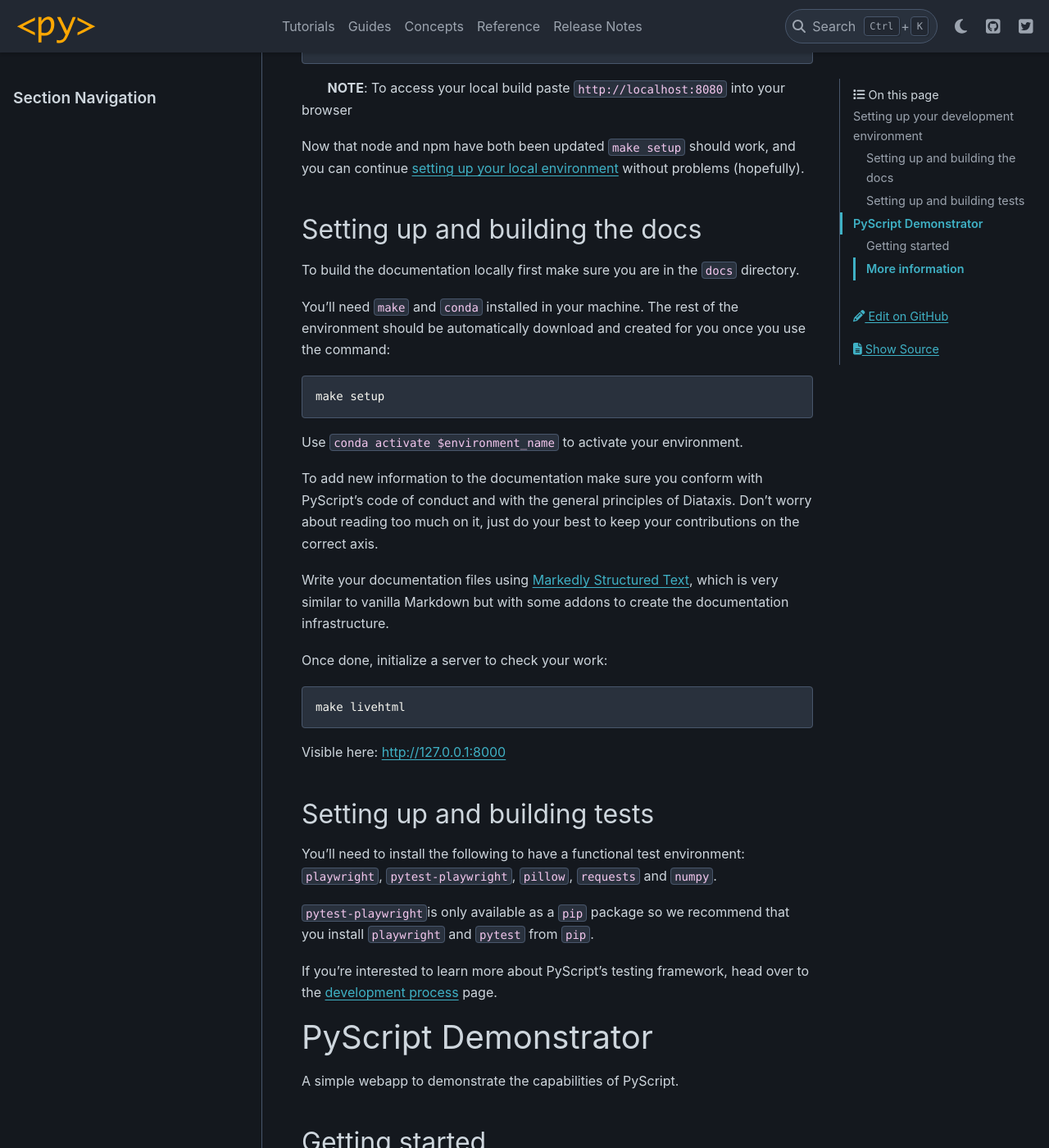
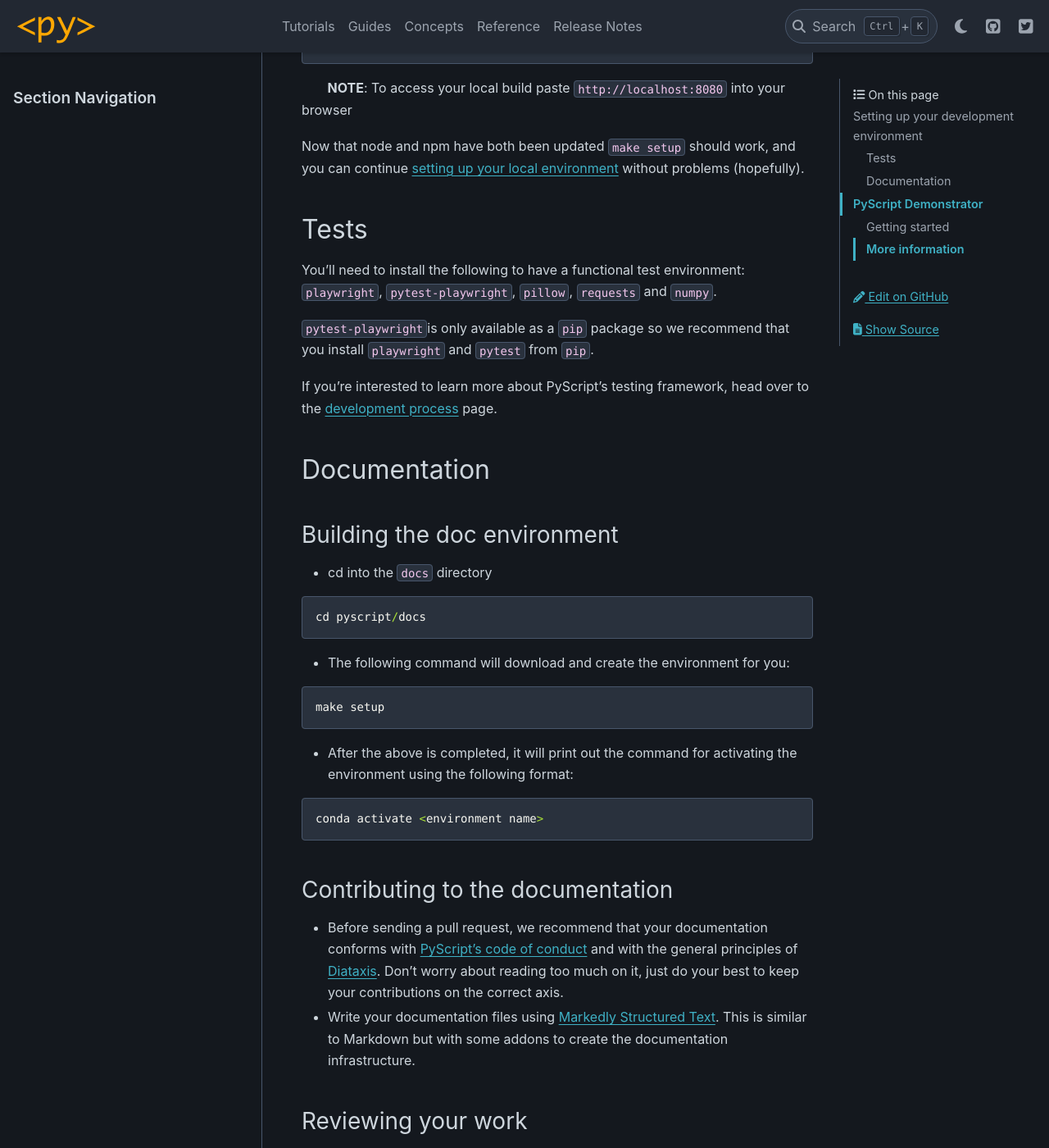
Before and after one commit to pyscript/pyscript, a Sphinx documentation site: the page built from docs/development/setting-up-environment.md, in a window 1280 px wide and 1400 px high, scrolled down 1054 px. Shown: the whole window at 82% size. Built offline with Sphinx 7.4.7 and the PyData theme 0.15.4, drawn with Linux system fonts in a browser that asks for light colours; some of the changed text lies outside the part shown.

Commit message:
Updated the instructions for setting up the documentation environment to be clearer

````diff
--- a/docs/development/setting-up-environment.md
+++ b/docs/development/setting-up-environment.md
@@ -43,38 +43,62 @@
 
 Now that node and npm have both been updated `make setup` should work, and you can continue [setting up your local environment](setting-up-environment.md) without problems (hopefully).
 
-
-## Setting up and building the docs
-
-To build the documentation locally first make sure you are in the `docs` directory.
-
-You'll need `make` and `conda` installed in your machine. The rest of the environment should be automatically download and created for you once you use the command:
-
-```
-make setup
-```
-
-Use `conda activate $environment_name` to activate your environment.
-
-To add new information to the documentation make sure you conform with PyScript's code of conduct and with the general principles of Diataxis. Don't worry about reading too much on it, just do your best to keep your contributions on the correct axis.
-
-Write your documentation files using [Markedly Structured Text](https://myst-parser.readthedocs.io/en/latest/syntax/optional.html), which is very similar to vanilla Markdown but with some addons to create the documentation infrastructure.
-
-Once done, initialize a server to check your work:
-
-```
-make livehtml
-```
-
-Visible here: [http://127.0.0.1:8000](http://127.0.0.1:8000)
-
-## Setting up and building tests
+## Tests
 
 You'll need to install the following to have a functional test environment: `playwright`, `pytest-playwright`, `pillow`, `requests` and `numpy`.
 
 `pytest-playwright`is only available as a `pip` package so we recommend that you install `playwright` and `pytest` from `pip`.
 
 If you're interested to learn more about PyScript's testing framework, head over to the [development process](developing.md) page.
+
+## Documentation
+
+### Building the doc environment
+
+* cd into the `docs` directory
+
+```
+cd pyscript/docs
+```
+
+* The following command will download and create the environment for you:
+
+```
+make setup
+```
+
+* After the above is completed, it will print out the command for activating the environment using the following format:
+
+```
+conda activate <environment name>
+```
+
+### Contributing to the documentation
+
+* Before sending a pull request, we recommend that your documentation conforms with [PyScript's code of conduct](https://github.com/pyscript/governance/blob/main/CODE-OF-CONDUCT.md) and with the general principles of [Diataxis](https://diataxis.fr/). Don't worry about reading too much on it, just do your best to keep your contributions on the correct axis.
+
+* Write your documentation files using [Markedly Structured Text](https://myst-parser.readthedocs.io/en/latest/syntax/optional.html). This is similar to Markdown but with some addons to create the documentation infrastructure.
+
+### Reviewing your work
+
+* Before sending a Pull Request, review your work by starting the documentation server. To do this, use the following command:
+
+```
+make livehtml
+```
+
+You can visit the documentation server by opening a browser and visiting [http://127.0.0.1:8000](http://127.0.0.1:8000).
+
+* Alternately, you can open a static documentation server using the following command:
+```
+make htmlserve
+```
+
+You can visit the documentation server by opening a browser and visiting [http://127.0.0.1:8080](http://127.0.0.1:8080).
+
+However, the above command will not automatically update any changes done after running this server. Any changes done will need the shutting down and restarting of the server.
+
+* To stop either server, press `ctrl+C` or `command+C` while the shell running the command is active.
 
 # PyScript Demonstrator
 
````
